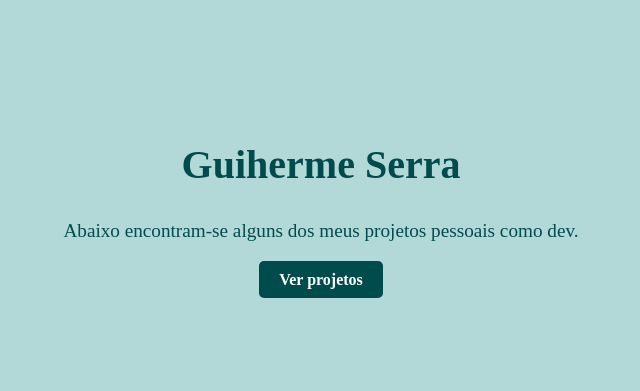
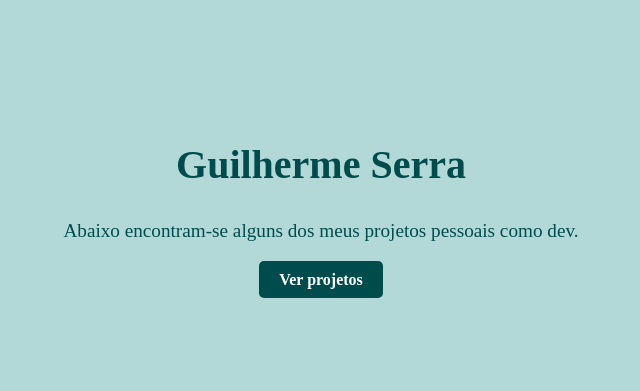
Before and after one commit to gssv99/Portfolio, a Flask app: page / in a window 1280 px wide. Shown: the part 66-457 px from the top of the page, without its empty margins (319-959 px from the left). Run offline with Flask 3, Linux system fonts and the light colour scheme.

Commit message:
fixed typo

```diff
--- a/templates/index.html
+++ b/templates/index.html
@@ -18,7 +18,7 @@
 
     <!-- Home Section -->
     <section id="home" class="hero">
-        <h1>Guiherme Serra</h1>
+        <h1>Guilherme Serra</h1>
         <p>Abaixo encontram-se alguns dos meus projetos pessoais como dev.</p>
         <a href="#projects" class="btn">Ver projetos</a>
     </section>
```
